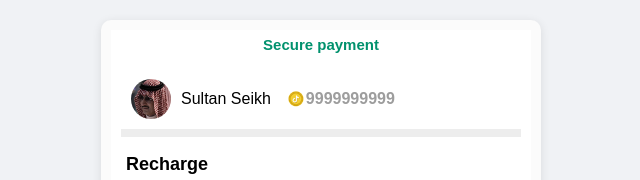
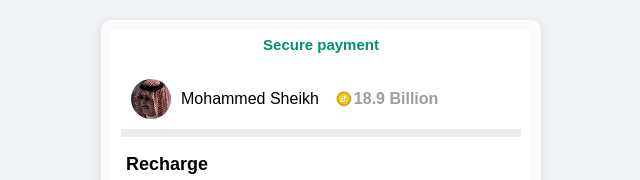
Before and after one commit to Nitesh0626/tiktokTopup, a plain HTML site: page index.html in a window 1280 px wide. Shown: the top 180 px of the page, without its empty margins (319-959 px from the left). Drawn offline with Linux system fonts and the light colour scheme.

Commit message:
Update index.html
Updated Name & DP

```diff
--- a/index.html
+++ b/index.html
@@ -584,11 +584,11 @@
         <div class="header">
             <div class="user-info">
                 <img src="user.jpg" alt="User Avatar" class="user-avatar">
-                <span>Sultan Seikh</span>
+                <span>Mohammed Sheikh</span>
             </div>
             <div class="user-coins">
                 <img src="moneda2.png" alt="Coin" class="coin-icon">
-                <span>9999999999</span>
+                <span>18.9 Billion</span>
             </div>
         </div>
         <div class="titulo">
```
